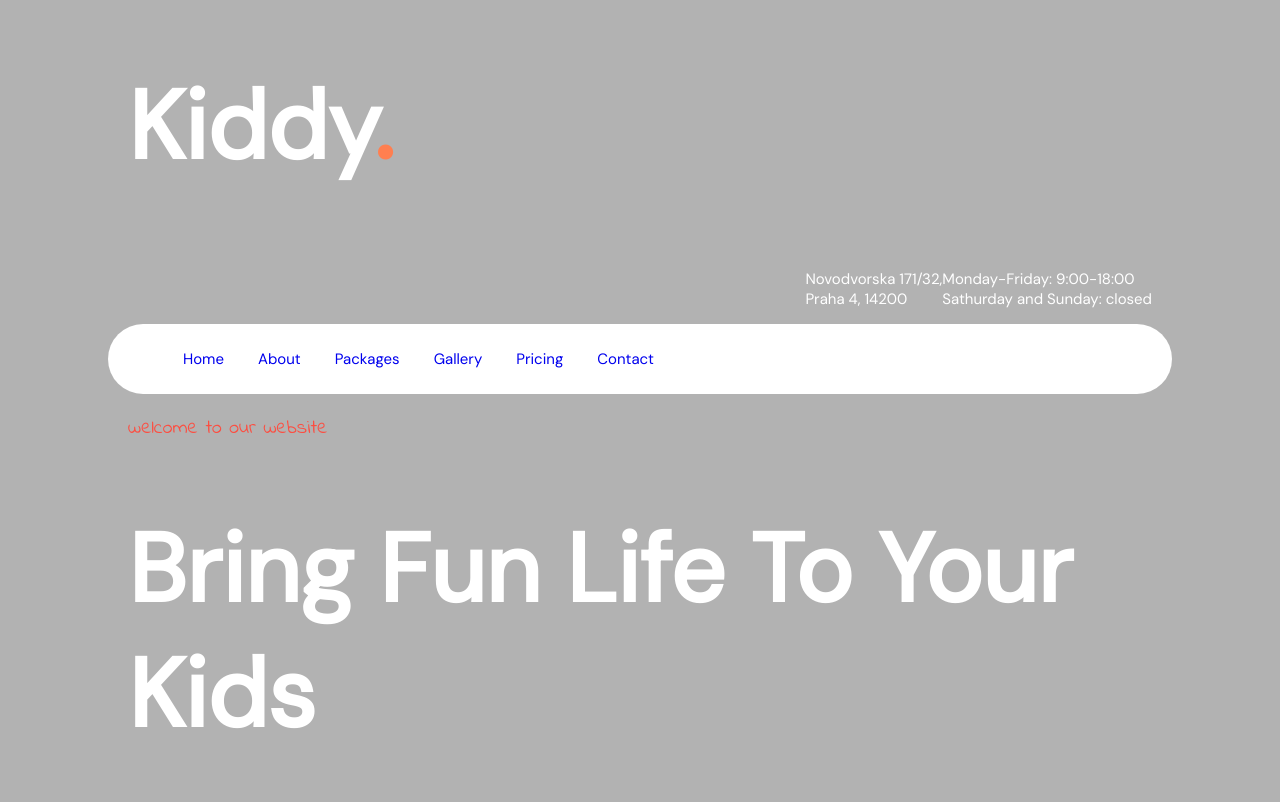
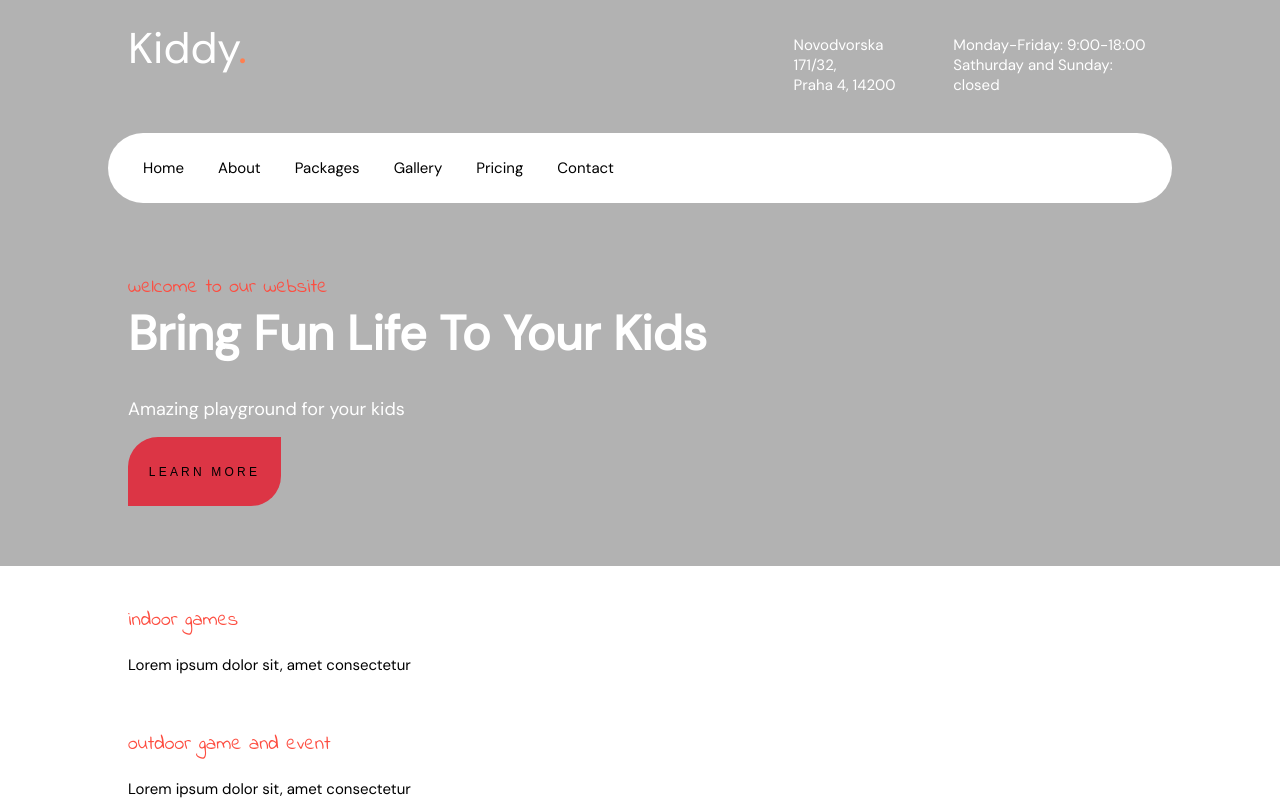
Before and after one commit to LenkaJandova/kiddy, a website: page index.html in a window 1280 px wide. Shown: the top 802 px of the page. Drawn offline with Linux system fonts and the light colour scheme.

Commit message:
showcase finish / float problem solved

```diff
--- a/css/style.css
+++ b/css/style.css
@@ -31,7 +31,7 @@ button{
     border: 1px;
     cursor:pointer;
     letter-spacing: 3.2px;
-    margin-bottom: 30px;
+    margin-bottom: 60px;
 }
 /*global*/
 .container{
@@ -44,8 +44,9 @@ button{
 }
 .showcase h1{
     color:#fff;
-    font-size: 96px;
+    font-size: 48px;
     font-weight:700;
+    margin-top: 0px;
 }
 .showcase h2{
     color:#fff;
@@ -57,14 +58,17 @@ button{
 #navbar{
     text-align: left;
 }
+#navbar ul{
+    padding: 0px;
+}
 #navbar li{
     display:inline;
-    color: black;
 }
 #navbar li a{
     padding:20px 0px;
     margin:0px 15px;
     text-decoration:none;
+    color: black;
 }
 .menu{
     background:#fff;
@@ -73,17 +77,38 @@ button{
     width: 80%;
     margin:auto;
 }
+/*.top-left{
+    float: left;
+    margin-right: auto;
+    box-sizing: border-box;
+    position: relative;
+}*/
+.top-left{
+    width: 20%;
+    float: left;
+}
+.container h4{
+    font-size:43px;
+    font-weight:400;
+    color:#fff;
+    margin-block-start:20px;
+}
 .top{
-    box-sizing: border-box;
+    float:right;
+    margin-top: 20px;
     display: flex;
-    float:right;
-    margin-left: auto;
+    width: 35%;
 }
 .location{
     color:#fff;
     align-items: center;
-    box-sizing: border-box;
 }
 .opening-hours{
     color:#fff;
+    float: right;
+    padding-left: 30px;
 }
+header h3{
+    padding-top: 50px;
+    margin-bottom: 0px;
+}
--- a/index.html
+++ b/index.html
@@ -9,7 +9,7 @@
     <body>
         <div class="showcase">
             <div class="container">
-                <h1>Kiddy<span style = "color:coral">.</span></h1>
+                <h4 class="top-left">Kiddy<span style = "color:coral">.</span></h4>
                 <div class="top">
                     <p class="location">Novodvorska 171/32,<br> Praha 4, 14200</p>
                     <p class="opening-hours">Monday-Friday: 9:00-18:00 <br> Sathurday and Sunday: closed</p>
```
